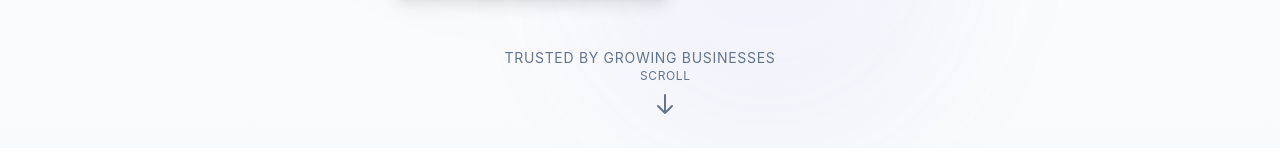
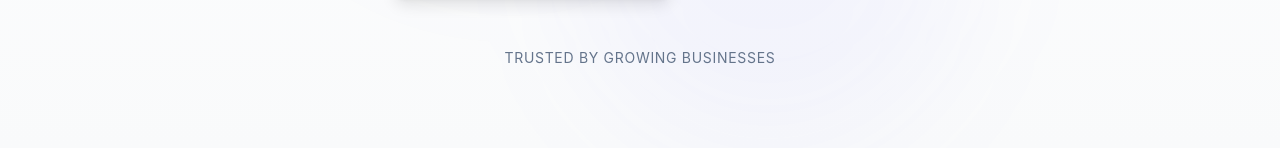
Before and after one commit to DeniTutic/Flowforge-Systems, a Next.js app: page / in a window 1280 px wide. Shown: the part 456-622 px from the top of the page. Built offline with nearby package versions, Linux system fonts and the light colour scheme.

Commit message:
Remove scroll indicator from Hero component to streamline layout

```diff
--- a/components/Hero.tsx
+++ b/components/Hero.tsx
@@ -65,28 +65,6 @@ export default function Hero() {
           </p>
         </div>
       </div>
-
-      {/* Scroll indicator */}
-      <div className="absolute bottom-8 left-1/2 transform -translate-x-1/2 animate-bounce">
-        <a
-          href="#services"
-          className="flex flex-col items-center text-text-light hover:text-primary transition-colors group"
-          aria-label="Scroll to next section"
-        >
-          <span className="text-xs uppercase tracking-wider mb-2">Scroll</span>
-          <svg
-            className="w-6 h-6 group-hover:translate-y-1 transition-transform"
-            fill="none"
-            strokeLinecap="round"
-            strokeLinejoin="round"
-            strokeWidth="2"
-            viewBox="0 0 24 24"
-            stroke="currentColor"
-          >
-            <path d="M19 14l-7 7m0 0l-7-7m7 7V3" />
-          </svg>
-        </a>
-      </div>
     </section>
   );
 }
```
